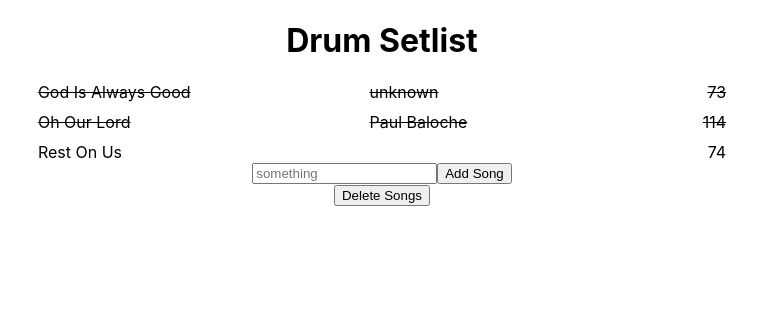
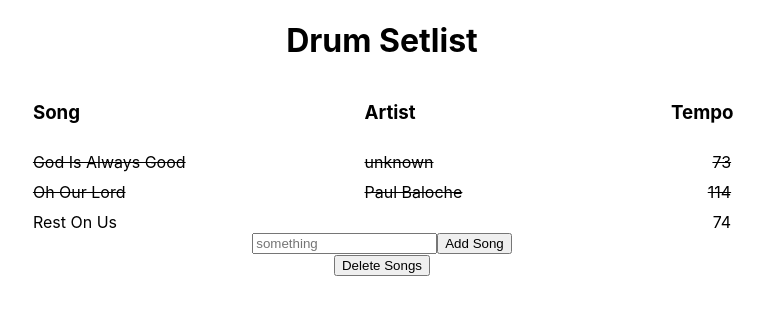
Before and after one commit to scottmo223/drum-setlist, a React (Create React App) app: page / in a window 1280 px wide. Shown: the top 314 px of the page, without its empty margins (258-1022 px from the left). Built offline with nearby package versions, Linux system fonts and the light colour scheme.

Commit message:
Prepare wording to account for Artist and tempo input

```diff
--- a/src/NewSongForm.js
+++ b/src/NewSongForm.js
@@ -3,21 +3,21 @@ import React, { useState } from 'react'
 
 
 const NewSongForm = ({addSong}) => {
-    const [userInput, setUserInput] = useState('')
+    const [songInput, setSongInput] = useState('')
 
-    const handleChange = (e) => {
-        setUserInput(e.currentTarget.value)
+    const handleChange = (event) => {
+        setSongInput(event.currentTarget.value)
     }
 
-    const handleSubmit = (e) => {
-        e.preventDefault()
-        addSong(userInput)
-        setUserInput('')
+    const handleSubmit = (event) => {
+        event.preventDefault()
+        addSong(songInput)
+        setSongInput('')
     }
 
     return(
         <form onSubmit={handleSubmit}>
-            <input value={userInput} type='text' onChange={handleChange} placeholder='something' />
+            <input value={songInput} type='text' onChange={handleChange} placeholder='something' />
             <button>Add Song</button>
         </form>
     )
--- a/src/SongList.js
+++ b/src/SongList.js
@@ -2,9 +2,14 @@ import React from 'react'
 import Song from './Song'
 import NewSongForm from './NewSongForm'
 
-const SongList = ({ songList, handleToggle, handleFilter, addSong}) => {
+const SongList = ({ songList, handleToggle, handleFilter, addSong }) => {
     return (
         <div>
+            <header className='songRow' >
+                <h3 className='songTitle' >Song</h3>
+                <h3 className='songArtist' >Artist</h3>
+                <h3 className='songTempo' >Tempo</h3>
+            </header>
             {songList.map(song => {
                 return (
                     <Song song={song} handleToggle={handleToggle} key={song.id} />
--- a/src/index.css
+++ b/src/index.css
@@ -34,6 +34,6 @@ code {
 
 .songTempo {
   margin-left: 25px;
-  width: 50px;
+  width: 60px;
   text-align: right;
 }
```
